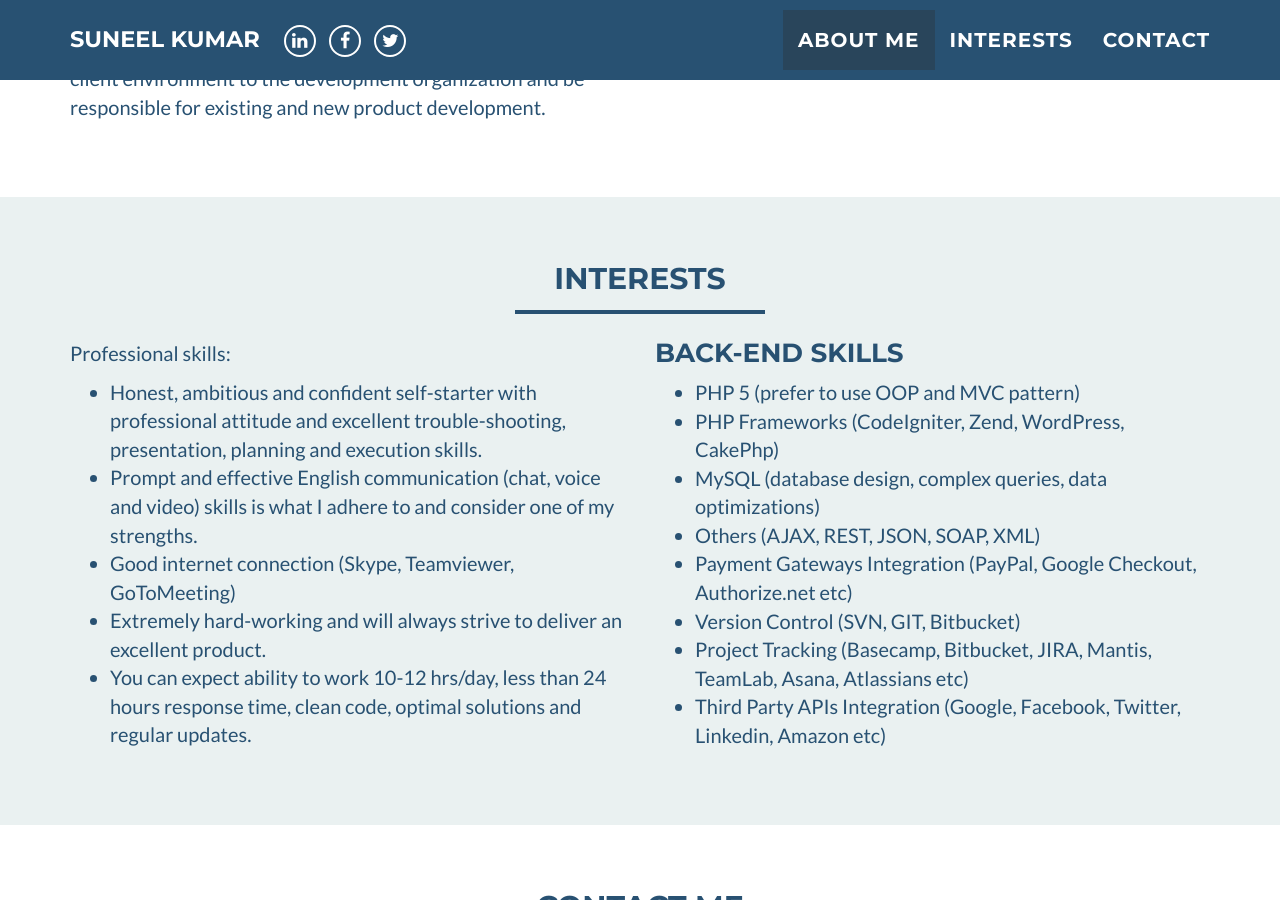
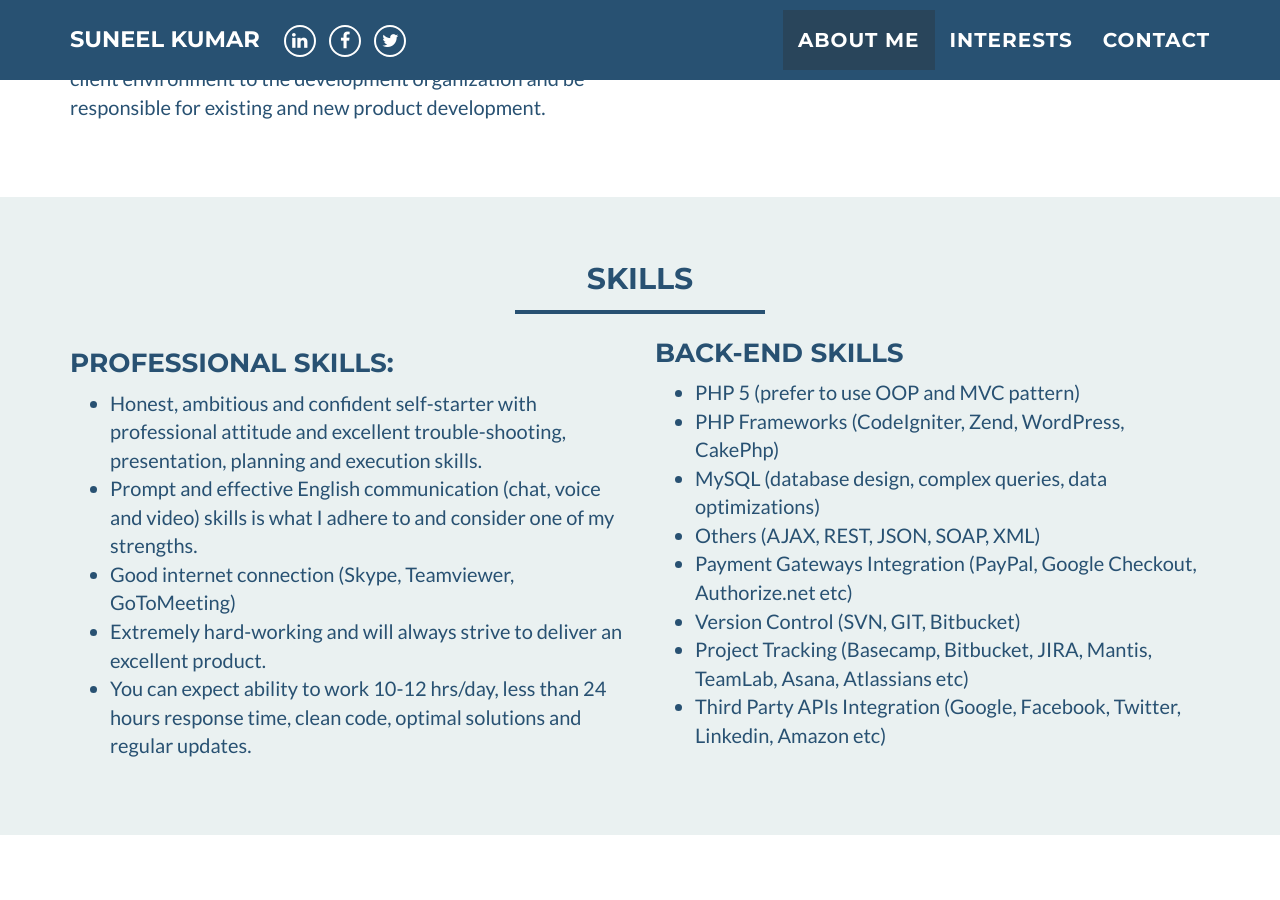
Before and after one commit to suneel97/profile, a Jekyll site: the page built from index.html, in a window 1280 px wide and 900 px high, scrolled down 1176 px. Built offline with Jekyll 4.4.1, drawn with Linux system fonts in a browser that asks for light colours.

Commit message:
Update interest

```diff
--- a/_includes/interests.html
+++ b/_includes/interests.html
@@ -2,14 +2,14 @@
     <div class="container">
       <div class="row">
             <div class="col-lg-12 text-center">
-                <h2>Interests</h2>
+                <h2>Skills</h2>
                 <hr />
             </div>
         </div>
             <div class="row">
                 <div class="col-sm-6">
 		    <p>
-			    Professional skills:
+			    <h3 style="margin-top:0">Professional skills:</h3>
         </p>
 			<ul>
 			  <li>Honest, ambitious and confident self-starter with professional attitude and excellent trouble-shooting, presentation, planning and execution skills.</li>
```
